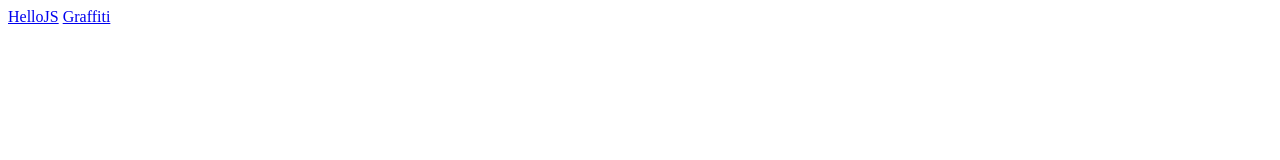
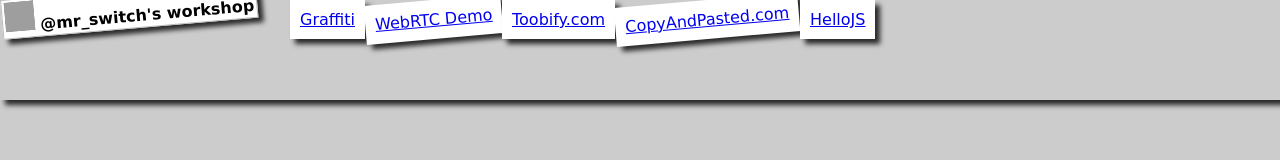
Before and after one commit to MrSwitch/mrswitch.github.com, a plain HTML site: page index.html in a window 1280 px wide. Drawn offline with Linux system fonts and the light colour scheme; grey boxes are pictures that could not be loaded.

Commit message:
First draft of the hits page

```diff
--- a/index.html
+++ b/index.html
@@ -1,4 +1,146 @@
 <!DOCTYPE html>
 
-<a href="./hello.js">HelloJS</a>
-<a href="./graffiti">Graffiti</a>
+<style>
+	html,body {
+		margin:0;
+		padding:0;
+		height:100%;
+		min-height:100%;
+		overflow: hidden;
+	}
+	body {
+		overflow:auto;
+		font-size:16px;
+		background-color:#ccc;
+		font-family:Verdana, sans-serif;
+	}
+	header{
+		border:1px solid #BBB;
+		padding:2px;
+		background-color:white;
+		display: inline-block;
+		vertical-align: middle;
+		position:absolute;
+		top:0;
+		left:0;
+		z-index:2;
+		box-shadow:5px 5px 5px rgba(0,0,0,0.8);
+
+		-webkit-transform:rotate(-5deg);
+		-moz-transform:rotate(-5deg);
+		-ms-transform:rotate(-5deg);
+		transform:rotate(-5degs);
+
+		-webkit-transform-origin:top left;
+		-moz-transform-origin:top left;
+		-ms-transform-origin:top left;
+		transform-origin:top left;
+	}
+	header img{
+	}
+	h1{
+		display: inline-block;
+		margin:0;
+		clear:after;
+		font-size:1em;
+	}
+	iframe{
+		width:100%;
+		height:100%;
+		position:fixed;
+		top:30px;
+		bottom:0;
+		left:0;
+		right:0;
+		margin:0;
+		border:none;
+		padding:0;
+		box-shadow:0 -5px 5px rgba(0,0,0,0.8);
+	}
+	nav{
+		background-color:#CCC;
+		position:fixed;
+		top:0;
+		left:0;
+		right:0;
+		height:30px;
+		-webkit-transition:all 0.3s;
+		-moz-transition:all 0.3s;
+		-ms-transition:all 0.3s;
+		transition:all 0.3s;
+	}
+	nav ul{
+		position:absolute;
+		left:250px;
+		right:0;
+		height:30px;
+		top:0;
+		margin: 0;
+	}
+	nav ul li{
+		display:inline-block;
+		margin:0;
+	}
+	nav ul li a{
+		font-family:cursive;
+		padding:10px;
+		background:white;
+		display:inline-block;
+		box-shadow:5px 5px 5px rgba(0,0,0,0.8);
+		-webkit-transform:rotate(-5deg);
+		-moz-transform:rotate(-5deg);
+		-ms-transform:rotate(-5deg);
+		transform:rotate(-5degs);
+
+		-webkit-transition:all 0.3s;
+		-moz-transition:all 0.3s;
+		-ms-transition:all 0.3s;
+		transition:all 0.3s;
+	}
+	nav ul li a:target{
+		background-color:yellow;
+	}
+	nav ul li a:hover,nav ul li a:hover{
+		-webkit-transform:translateY(-10px);
+		-moz-transform:translateY(-10px);
+		-ms-transform:translateY(-10px);
+		transform:translateY(-10px);
+	}
+	nav ul li:nth-child(odd){
+		-webkit-transform:rotate(5deg);
+		-moz-transform:rotate(5deg);
+		-ms-transform:rotate(5deg);
+		transform:rotate(5degs);
+	}
+
+	nav:hover{
+		z-index: 10;
+		height:100px;
+		max-height:100%;
+		box-shadow:5px 5px 5px rgba(0,0,0,0.8);
+	}
+
+</style>
+
+<nav>
+	<header>
+		<img src="http://www.gravatar.com/avatar/20043d5ade315f3c25d13b18dba95bc4.png" width=30 height=30 />
+		<h1>@mr_switch's workshop</h1>
+	</header>
+	<ul>
+		<li><a id="graffiti" href="/graffiti" target="frame">Graffiti</a>
+		<li><a id="webrtc" href="http://deep-planet-5370.herokuapp.com/" target="frame">WebRTC Demo</a>
+		<li><a id="toobify" href="http://toobify.com" target="frame">Toobify.com</a>
+		<li><a id="copyandpasted" href="http://copyandpasted.com" target="frame">CopyAndPasted.com</a>
+		<li><a id="hellojs" href="/hello.js" target="frame">HelloJS</a>
+	</ul>
+</nav>
+<iframe src="/graffiti/" id="frame" name="frame"></iframe>
+<script>
+var a = document.querySelectorAll('ul a');
+for(var i=0;i<a.length;i++){
+	a[i].addEventListener('click', function(){
+		window.location.hash = this.id;
+	});
+}
+</script>
```
